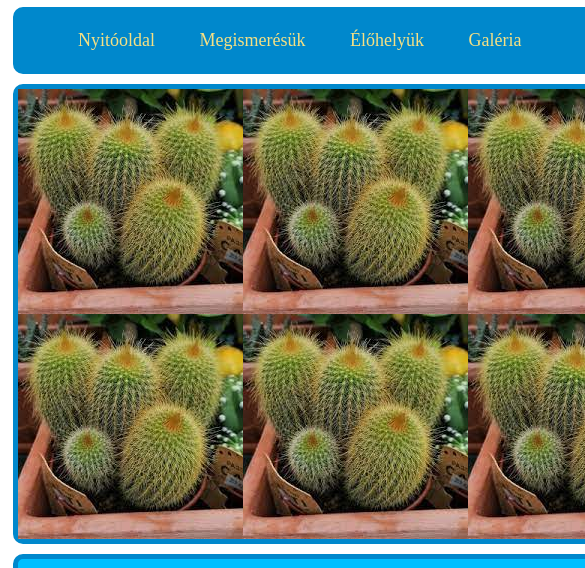
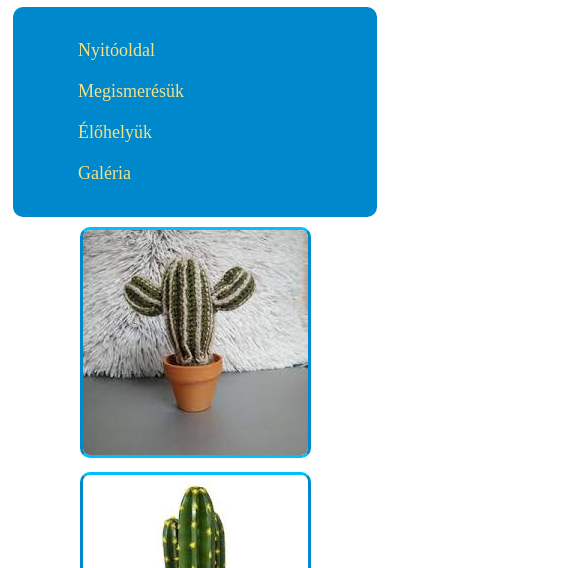
Before and after one commit to Dark2Kinght7/Kaktusz, a plain HTML site: page galery.html in a window 390 px wide. Shown: the part 151-719 px from the top of the page, 585 px wide, since content can reach past the window. Drawn offline with Linux system fonts and the light colour scheme.

Commit message:
weblap befejezése

```diff
--- a/galery.html
+++ b/galery.html
@@ -21,12 +21,33 @@
             </ul>
         </nav>
         <article class="galery">
-            <img src="kepek/kaktusz2.jpg" alt="Girl in a jacket">
-            <img src="kepek/kaktusz2.jpg" alt="Girl in a jacket">
-            <img src="kepek/kaktusz2.jpg" alt="Girl in a jacket">
-            <img src="kepek/kaktusz2.jpg" alt="Girl in a jacket">
-            <img src="kepek/kaktusz2.jpg" alt="Girl in a jacket">
-            <img src="kepek/kaktusz2.jpg" alt="Girl in a jacket">
+            <div class="pics">
+                <img src="kepek/kep1.jpg" alt="Girl in a jacket">
+            </div>
+            <div class="pics">
+                <img src="kepek/kep2.jpg" alt="Girl in a jacket">
+            </div>
+            <div class="pics">
+                <img src="kepek/kep3.jpg" alt="Girl in a jacket">
+            </div>
+            <div class="pics">
+                <img src="kepek/kep4.jpg" alt="Girl in a jacket">
+            </div>
+            <div class="pics">
+                <img src="kepek/kep5.jpg" alt="Girl in a jacket">
+            </div>
+            <div class="pics">
+                <img src="kepek/kep6.jpg" alt="Girl in a jacket">
+            </div>
+            <div class="pics">
+                <img src="kepek/kep7.jpg" alt="Girl in a jacket">
+            </div>
+            <div class="pics">
+                <img src="kepek/kep8.jpg" alt="Girl in a jacket">
+            </div>
+            <div class="pics">
+                <img src="kepek/kep9.jpg" alt="Girl in a jacket">
+            </div>
         </article>
         <footer>
             <h2>@Nguyen Duc Duy</h2>
--- a/style.css
+++ b/style.css
@@ -76,7 +76,6 @@ nav li{
     padding-right: 20px;
     padding-top: 10px;
     padding-bottom: 10px;
-
 }
 
 nav li:hover{
@@ -106,10 +105,24 @@ article{
 }
 
 .galery{
+    background-color: white;
+    border: none;
+    grid-template-columns: 1fr 1fr 1fr;
     display: grid;
-    grid-template-columns: 1fr 1fr 1fr;
 }
 
+.pics{
+    margin: auto;
+    margin-bottom: 10px;
+}
+
+.pics img{
+    border-left: 3px solid rgb(0, 136, 204);
+    border-right: 3px solid rgb(0, 136, 204);
+    border-top: 3px solid rgb(0, 191, 255);
+    border-bottom: 3px solid rgb(0, 191, 255);
+    border-radius: 10px;
+}
 
 
 
@@ -151,3 +164,61 @@ footer{
     color: white;
     font-size: 12px;
 }
+
+
+
+
+
+
+
+
+
+
+
+
+@media only screen and (max-width: 750px) {
+    #megismeres{
+        display: grid;
+        grid-template-areas:
+            "he"
+            "na"
+            "as"
+            "ar"
+            "fo";
+        color: black;
+    }
+
+    #galery{
+        display: grid;
+        grid-template-areas:
+            "he"
+            "na"
+            "ar"
+            "fo";
+        color: black;
+    }
+
+    .galery{
+        background-color: white;
+        border: none;
+        grid-template-columns: 1fr 1fr;
+        display: grid;
+    }
+}
+
+@media only screen and (max-width: 580px) {
+    .galery{
+        background-color: white;
+        border: none;
+        grid-template-columns: 1fr;
+        display: grid;
+    }
+
+    nav li{
+        display: block;
+        padding-left: 20px;
+        padding-right: 20px;
+        padding-top: 10px;
+        padding-bottom: 10px;
+    }
+}
```
